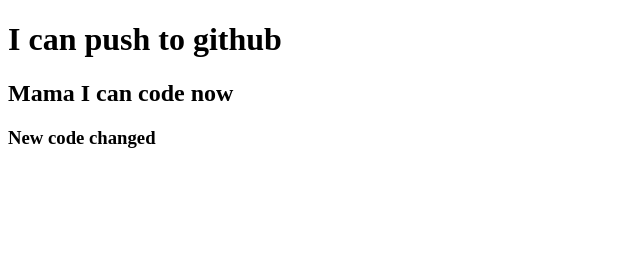
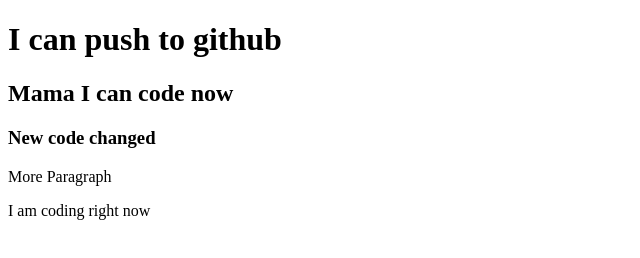
Before and after one commit to rahaatul/my-second-repo, a plain HTML site: page index.html in a window 1280 px wide. Shown: the whole page, without its empty margins (0-640 px from the left). Drawn offline with Linux system fonts and the light colour scheme.

Commit message:
My Second Git Commit

```diff
--- a/index.html
+++ b/index.html
@@ -10,5 +10,7 @@
     <h1>I can push to github</h1>
     <h2>Mama I can code now</h2>
     <h3>New code changed</h3>
+    <p>More Paragraph</p>
+    <p>I am coding right now</p>
 </body>
 </html>
```
